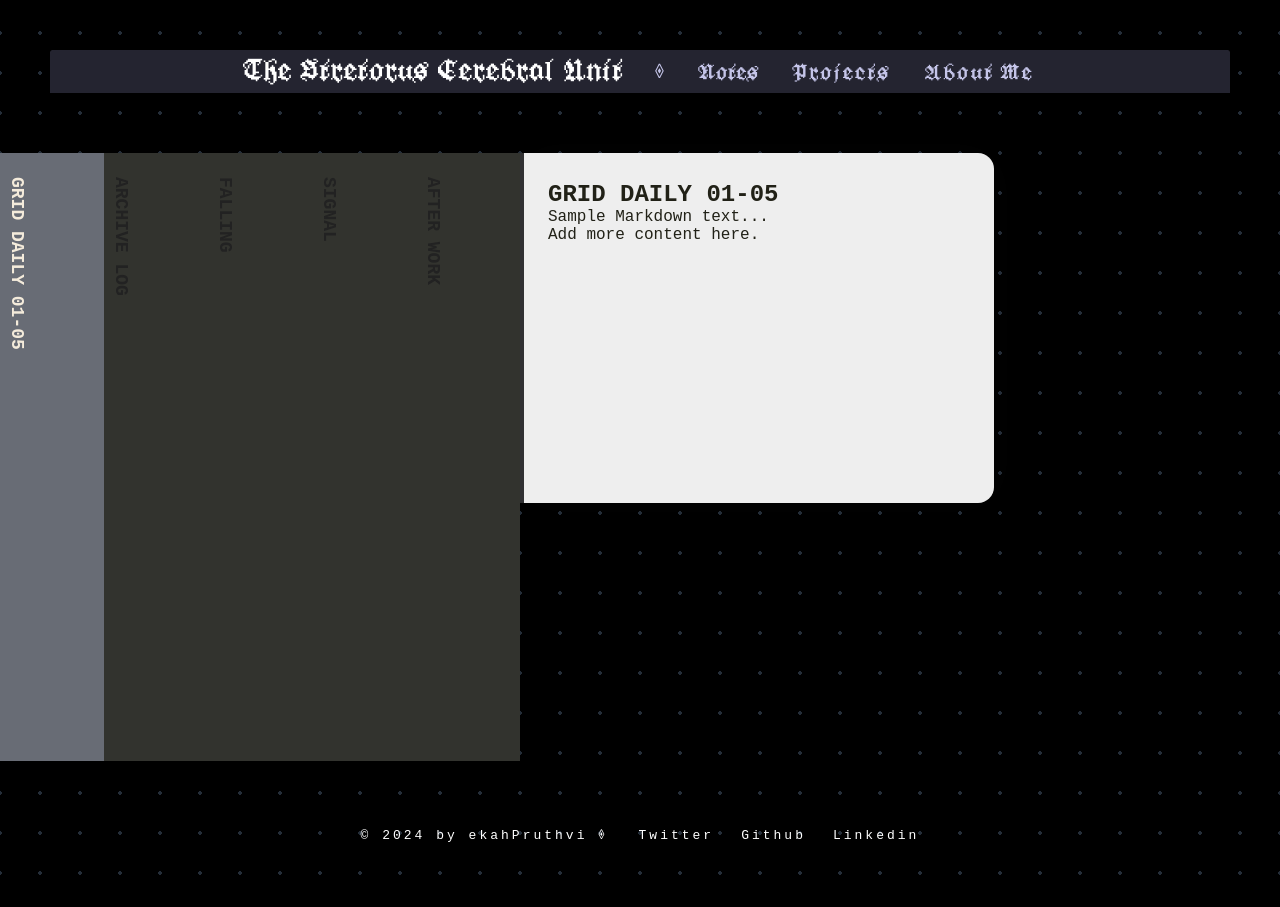
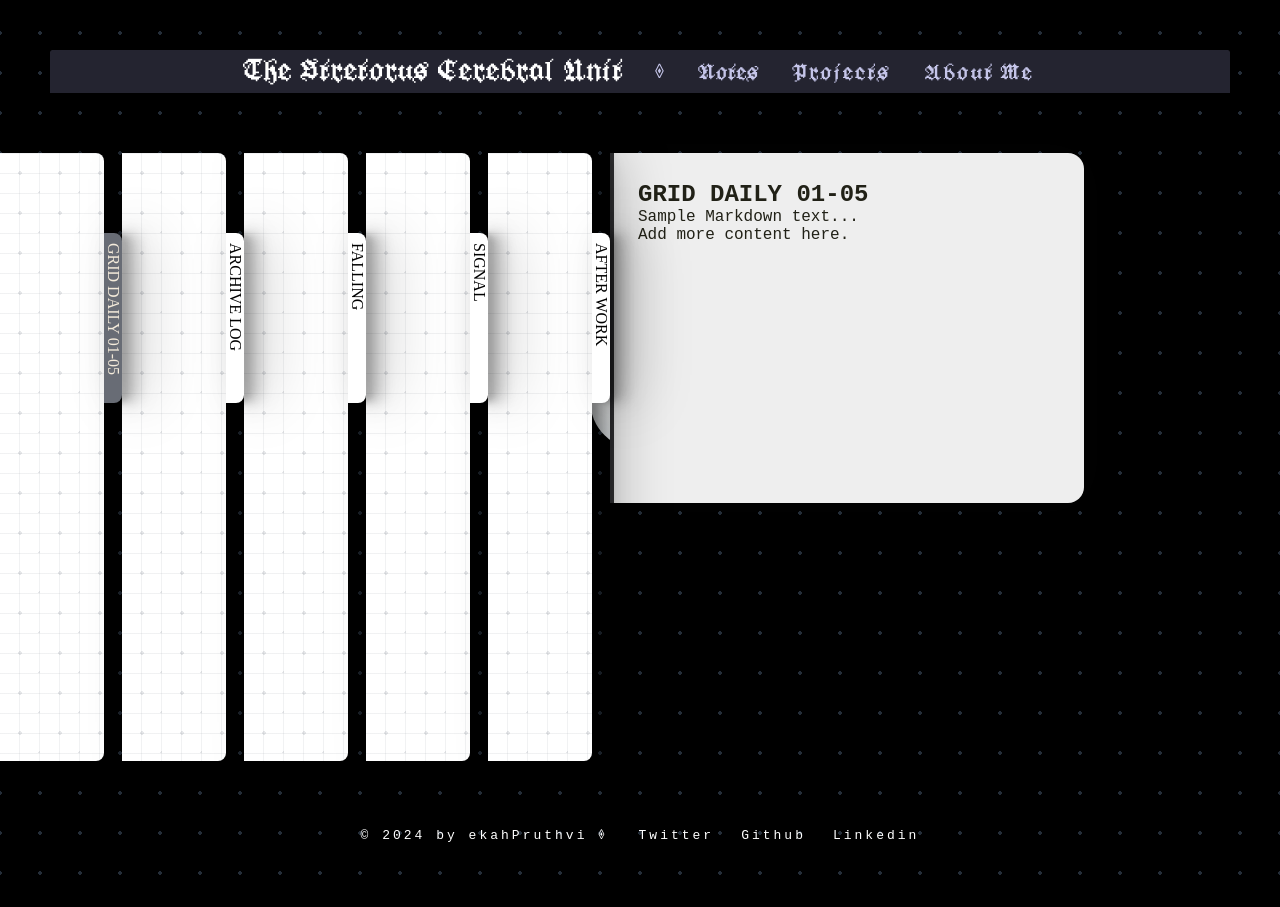
Before and after one commit to ekahPruthvi/StertorusPages, a plain HTML site: page blogs/notes.html in a window 1280 px wide. Drawn offline with Linux system fonts and the light colour scheme.

Commit message:
making folders

```diff
--- a/blogs/l_style.css
+++ b/blogs/l_style.css
@@ -289,8 +289,8 @@ a{
 .folder-tabs {
   display: flex;
   flex-direction: row;
-  align-items: stretch;
-  background: #32332e;
+  /* align-items: stretch; */
+  background: #32332e00;
   min-width: 72px;
   z-index: 2;
 }
@@ -298,8 +298,68 @@ a{
 .folder-tab {
   writing-mode: vertical-lr;
   text-orientation: mixed;
+  background-color: white;
+  /* border-style: solid; */
+  height: 20vh;
+  border-bottom-right-radius: 8px;
+  border-top-right-radius: 8px;
+  padding-top: 10px;
+  /* border-color: #686c75; */
+  box-shadow:
+    rgba(0, 0, 0, 0.25) 24px 0px 55px,
+    rgba(0, 0, 0, 0.12) 12px 0px 30px,
+    rgba(0, 0, 0, 0.12) 8px 0px 6px,
+    rgba(0, 0, 0, 0.17) 16px 0px 13px,
+    rgba(0, 0, 0, 0.09) 4px 0px 5px;
+  margin-top: 10vh;
+  z-index: 100;
+}
+
+.folder-tab-body{
+  writing-mode: vertical-lr;
+  text-orientation: mixed;
+  background-color: white;
+  border-bottom-right-radius: 8px;
+  border-top-right-radius: 8px;
+  background-image: repeating-linear-gradient(
+      0deg,
+      transparent,
+      transparent 19px,
+      rgba(75, 85, 99, 0.08) 19px,
+      rgba(75, 85, 99, 0.08) 20px,
+      transparent 20px,
+      transparent 39px,
+      rgba(75, 85, 99, 0.08) 39px,
+      rgba(75, 85, 99, 0.08) 40px
+    ),
+    repeating-linear-gradient(
+      90deg,
+      transparent,
+      transparent 19px,
+      rgba(75, 85, 99, 0.08) 19px,
+      rgba(75, 85, 99, 0.08) 20px,
+      transparent 20px,
+      transparent 39px,
+      rgba(75, 85, 99, 0.08) 39px,
+      rgba(75, 85, 99, 0.08) 40px
+    ),
+    radial-gradient(
+      circle at 20px 20px,
+      rgba(55, 65, 81, 0.12) 2px,
+      transparent 2px
+    ),
+    radial-gradient(
+      circle at 40px 40px,
+      rgba(55, 65, 81, 0.12) 2px,
+      transparent 2px
+    );
+  background-size:
+    40px 40px,
+    40px 40px,
+    40px 40px,
+    40px 40px;
   color: #222;
-  min-width: 90px;
+  min-width: 10px;
   padding: 24px 7px;
   min-height: 70vh;
   font-weight: bold;
@@ -307,6 +367,13 @@ a{
   font-size: 18px;
   cursor: pointer;
   transition: background 0.18s, color 0.18s;
+  box-shadow:
+    rgba(0, 0, 0, 0.25) 24px 0px 55px,
+    rgba(0, 0, 0, 0.12) 12px 0px 30px,
+    rgba(0, 0, 0, 0.12) 8px 0px 6px,
+    rgba(0, 0, 0, 0.17) 16px 0px 13px,
+    rgba(0, 0, 0, 0.09) 4px 0px 5px;
+  min-width: 90px;
 }
 
 .folder-tab.active,
--- a/blogs/notes.html
+++ b/blogs/notes.html
@@ -32,10 +32,15 @@
 
       <div class="folder-container">
         <div class="folder-tabs">
+          <div class="folder-tab-body" onclick="expandFolder(0)"></div>
           <div class="folder-tab" onclick="expandFolder(0)">GRID DAILY 01-05</div>
+          <div class="folder-tab-body" onclick="expandFolder(1)"></div>
           <div class="folder-tab" onclick="expandFolder(1)">ARCHIVE LOG</div>
+          <div class="folder-tab-body" onclick="expandFolder(2)"></div>
           <div class="folder-tab" onclick="expandFolder(2)">FALLING</div>
+          <div class="folder-tab-body" onclick="expandFolder(3)"></div>
           <div class="folder-tab" onclick="expandFolder(3)">SIGNAL</div>
+          <div class="folder-tab-body" onclick="expandFolder(4)"></div>
           <div class="folder-tab" onclick="expandFolder(4)">AFTER WORK</div>
         </div>
         <div class="folder-content-container">
```
